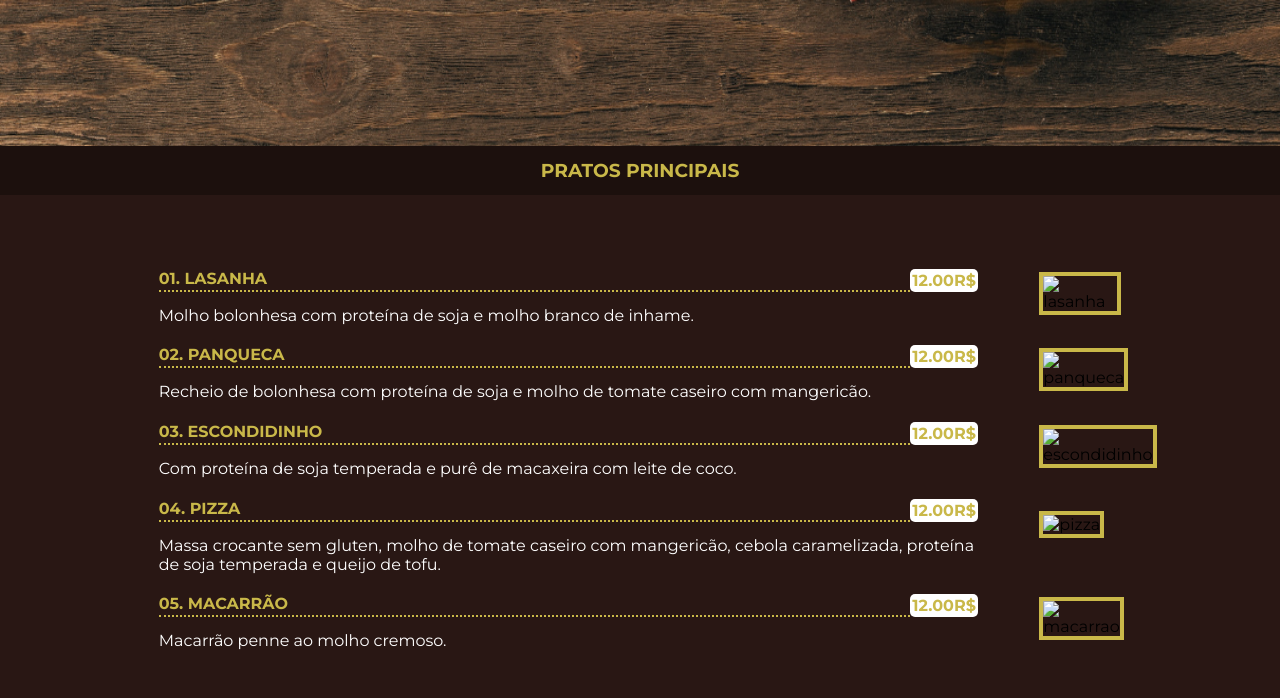
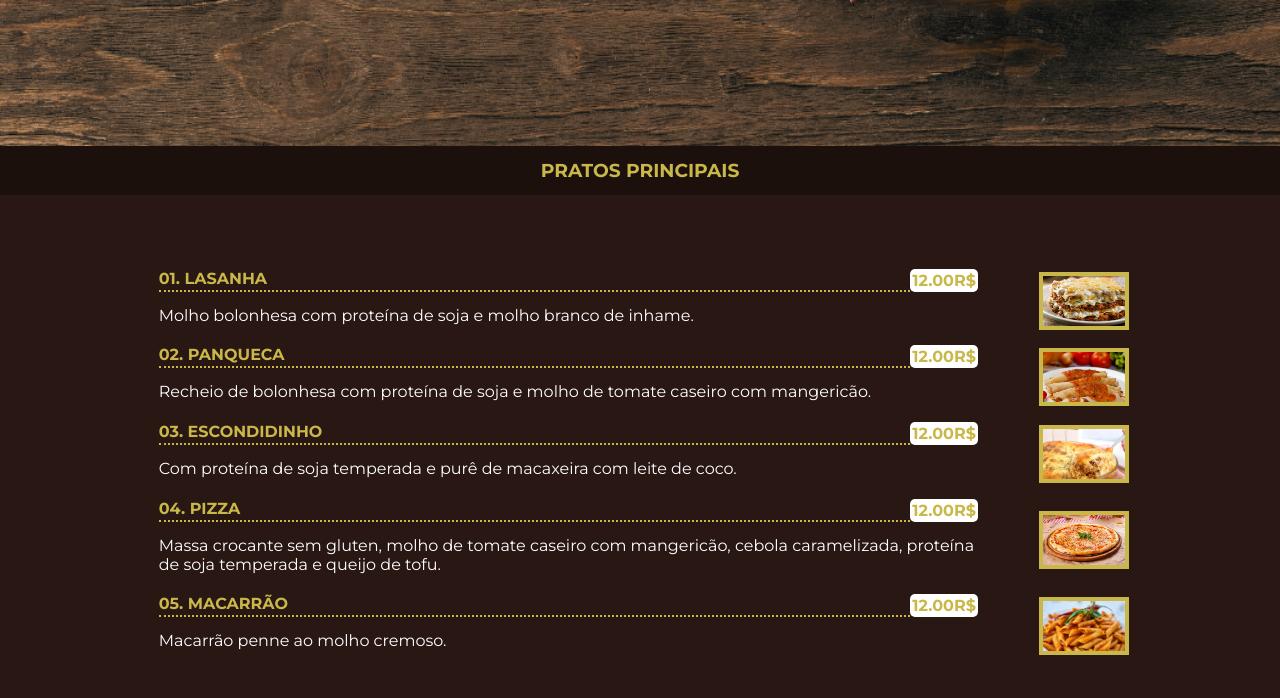
Before and after one commit to marysclair/Menu-digital, a website: page index.html in a window 1280 px wide. Shown: the part 254-952 px from the top of the page. Drawn offline with nearby package versions, Linux system fonts and the light colour scheme; files whose address does not match are found by name.

Commit message:
Update index.html

```diff
--- a/index.html
+++ b/index.html
@@ -43,7 +43,7 @@
                 </p>
               </div>
               <div class="prato-principal-imagem">
-                <img src="./imagens/lasanha.jpg" alt="lasanha" />
+                <img src="lasanha.jpg" alt="lasanha" />
               </div>
             </div>
             <div class="prato-principal">
@@ -58,7 +58,7 @@
                 </p>
               </div>
               <div class="prato-principal-imagem">
-                <img src="./imagens/panqueca.png" alt="panqueca" />
+                <img src="panqueca.png" alt="panqueca" />
               </div>
             </div>
             <div class="prato-principal">
@@ -73,7 +73,7 @@
                 </p>
               </div>
               <div class="prato-principal-imagem">
-                <img src="./imagens/escondidinho.png" alt="escondidinho" />
+                <img src="escondidinho.png" alt="escondidinho" />
               </div>
             </div>
             <div class="prato-principal">
@@ -89,7 +89,7 @@
                 </p>
               </div>
               <div class="prato-principal-imagem">
-                <img src="./imagens/pizza.jpg" alt="pizza" />
+                <img src="pizza.jpg" alt="pizza" />
               </div>
             </div>
             <div class="prato-principal">
@@ -103,7 +103,7 @@
                 </p>
               </div>
               <div class="prato-principal-imagem">
-                <img src="./imagens/macarrao.jpg" alt="macarrao" />
+                <img src="macarrao.jpg" alt="macarrao" />
               </div>
             </div>
           </div>
```
